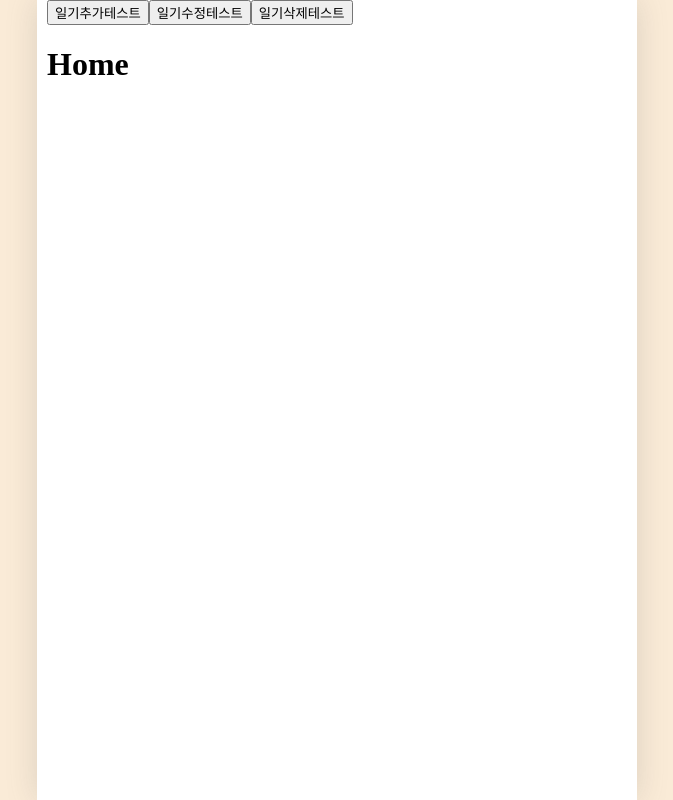
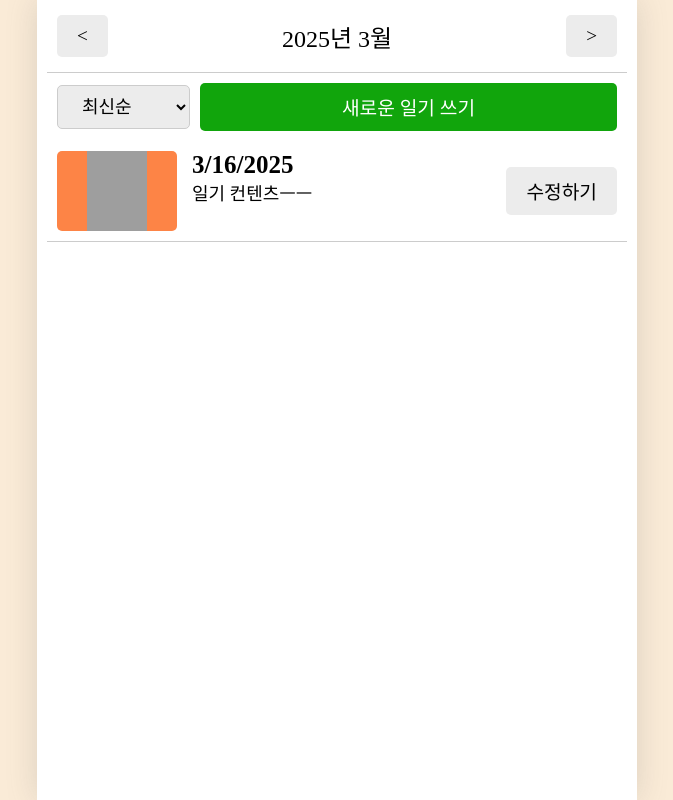
Before and after one commit to uhahaha2000/onebyte-react, a React (Vite) app in the folder section12/: page / in a window 1280 px wide. Shown: the whole page, without its empty margins (303-976 px from the left). Built offline with nearby package versions, Linux system fonts and the light colour scheme; grey boxes are pictures that could not be loaded; a web font is replaced by a local one.

Commit message:
12-10 페이지 구현 UI

```diff
--- a/section12/src/App.jsx
+++ b/section12/src/App.jsx
@@ -88,50 +88,6 @@ function App() {
 
   return (
     <>
-      {/* <Header
-        title='일기장'
-        leftChild={
-          <Button
-            text={'<'}
-            type={'default'}
-            onClick={() => {
-              console.log('123456789 클릭');
-            }}
-          />
-        }
-        rightChild={
-          <Button
-            text={'>'}
-            type={'default'}
-            onClick={() => {
-              console.log('123456789 클릭');
-            }}
-          />
-        }
-      /> */}
-
-      <button
-        onClick={() => {
-          onCreated(new Date().getTime(), 5, '냐냐냐');
-        }}
-      >
-        일기추가테스트
-      </button>
-      <button
-        onClick={() => {
-          onUpdate(1, new Date().getTime(), 5, '수정이야');
-        }}
-      >
-        일기수정테스트
-      </button>
-      <button
-        onClick={() => {
-          onDelete(1, new Date().getTime(), 5, '수정이야');
-        }}
-      >
-        일기삭제테스트
-      </button>
-
       <DiaryStateContext.Provider value={{ data }}>
         <DiaryDispatchContext.Provider
           value={{ onCreated, onUpdate, onDelete }}
--- /dev/null
+++ b/section12/src/components/DiaryItem.css
@@ -0,0 +1,50 @@
+.diary_item {
+  display: flex;
+  gap: 15px;
+  justify-content: space-between;
+  align-items: center;
+  padding: 10px;
+  border-bottom: 1px solid #ccc;
+}
+
+.diary_item .img_section{
+  width: 120px;
+  height: 80px;
+  display: flex;
+  justify-content: center;
+  border-radius: 5px;
+}
+
+.diary_item .img_section img{
+  width: 50%;
+}
+
+
+.img_section_1{
+  background-color: rgb(100,201,100);
+}
+
+.img_section_2{
+  background-color: rgb(157,215,114);
+}
+.img_section_3{
+  background-color: rgb(253,2062,23);
+}
+.img_section_4{
+  background-color: rgb(253,132,70);
+}
+.img_section_5{
+  background-color: rgb(253,86,95);
+}
+
+.info_section{
+  flex-grow: 1;
+  align-self: baseline;
+  .created_date{
+    font-size: 25px;
+    font-weight: 700;
+  }
+  .content {
+    font-size: 18px;;
+  }
+}
--- /dev/null
+++ b/section12/src/components/DiaryItem.jsx
@@ -0,0 +1,25 @@
+import { getEmotionImage } from "../util/get-emotion-image";
+import Button from "./Button";
+import "./DiaryItem.css";
+
+const DiaryItem = () => {
+const emotionId = 4;
+
+
+  return (
+    <div className='diary_item'>
+      <div className={`img_section img_section_${emotionId}`}>
+        <img src={getEmotionImage(emotionId)} alt='이모티콘' />
+      </div>
+      <div className='info_section'>
+        <div className='created_date'>{new Date().toLocaleDateString()}</div>
+        <div className='content'>일기 컨텐츠ㅡㅡ</div>
+      </div>
+      <div className='button_section'>
+        <Button text={'수정하기'} type='default' />
+      </div>
+    </div>
+  );
+}
+
+export default DiaryItem;
--- /dev/null
+++ b/section12/src/components/DiaryList.css
@@ -0,0 +1,20 @@
+.menu_bar {
+  display: flex;
+  justify-content: space-between;
+  align-items: center;
+  padding:10px;
+  gap:10px
+}
+.menu_bar select {
+  padding: 10px 20px;
+  height: 100%;
+  font-size: 18px;
+  border: 1px solid #ccc;
+  background-color: rgb(236,236,236);
+  border-radius: 5px;
+  cursor: pointer;
+}
+
+.menu_bar .Button{
+  flex-grow: 1
+}
--- /dev/null
+++ b/section12/src/components/DiaryList.jsx
@@ -0,0 +1,22 @@
+import Button from "./Button";
+import DiaryItem from "./DiaryItem";
+import "./DiaryList.css";
+
+const DiaryList = () => {
+  return (
+    <div className='diary_list'>
+      <div className='menu_bar'>
+        <select>
+          <option value='latest'>최신순</option>
+          <option value='oldest'>오래된 순</option>
+        </select>
+        <Button text={'새로운 일기 쓰기'} type='passive' />
+      </div>
+      <div className='list_wrap'>
+        <DiaryItem />
+      </div>
+    </div>
+  );
+}
+
+export default DiaryList;
--- a/section12/src/components/Header.css
+++ b/section12/src/components/Header.css
@@ -7,9 +7,11 @@
 
 .header > div{
   display: flex;
+  align-items: center;
 }
 .header .header_center{
   justify-content: center;
+  font-size: 24px;
 }
 
 .header .header_left{
--- a/section12/src/pages/Home.jsx
+++ b/section12/src/pages/Home.jsx
@@ -1,8 +1,34 @@
+import Button from '../components/Button';
+import DiaryList from '../components/DiaryList';
+import Header from '../components/Header';
+
 const Home = () => {
   return (
     <div>
-      <h1>Home</h1>
+      <Header
+        title={'2025년 3월'}
+        leftChild={
+          <Button
+            text={'<'}
+            type={'default'}
+            onClick={() => {
+              console.log('123456789 클릭');
+            }}
+          />
+        }
+        rightChild={
+          <Button
+            text={'>'}
+            type={'default'}
+            onClick={() => {
+              console.log('123456789 클릭');
+            }}
+          />
+        }
+      />
+
+      <DiaryList></DiaryList>
     </div>
   );
-}
+};
 export default Home;
```
